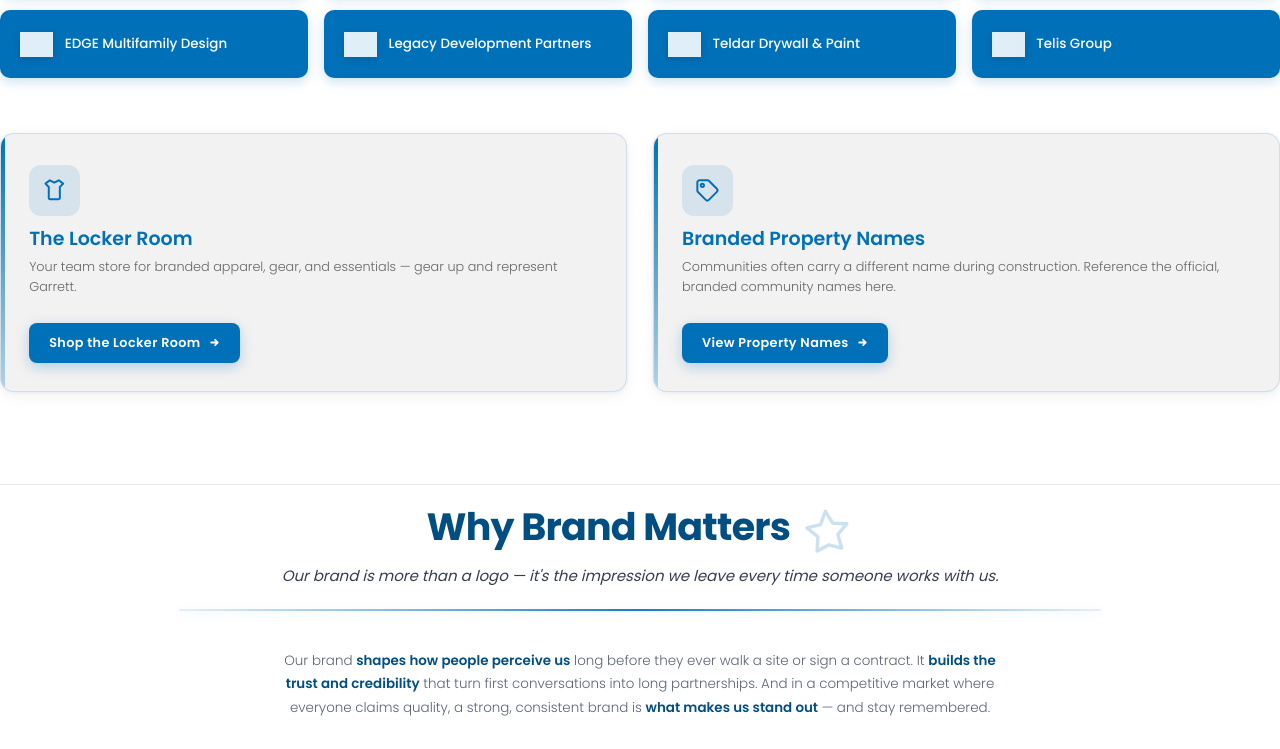
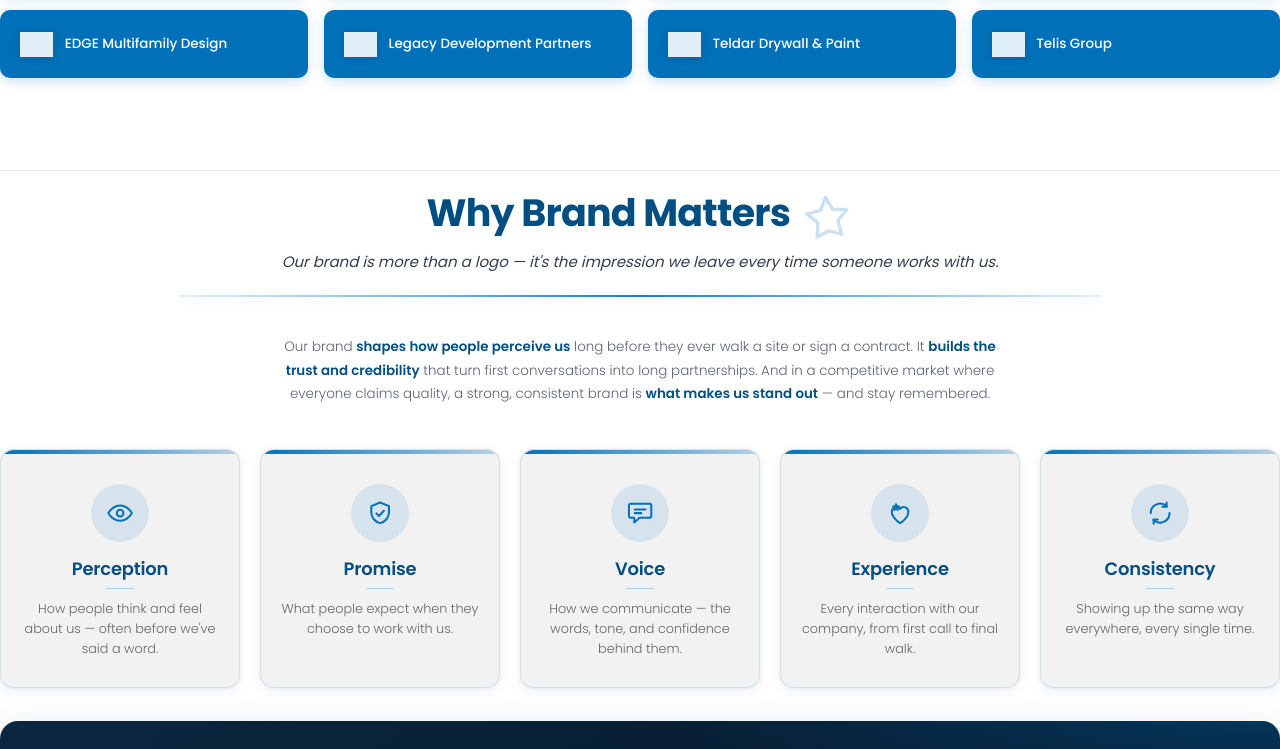
Before and after one commit to thegarrettco/marketing-resources, a plain HTML site: page index.html in a window 1280 px wide. Shown: the part 1820-2569 px from the top of the page. Drawn offline with Linux system fonts and the light colour scheme; grey boxes are pictures that could not be loaded.

Commit message:
Remove quick action cards and update elevator pitch
Removed Locker Room and Branded Property Names cards from the markup while retaining styles for potential future use. Updated elevator pitch content for clarity and conciseness.

```diff
--- a/index.html
+++ b/index.html
@@ -359,7 +359,11 @@ body {
 }
 
 /* ═══════════════════════════════════════════════════════════════════
-   QUICK ACTION CARDS  (Locker Room / Branded Property Names)
+   QUICK ACTION CARDS
+   NOTE: The Locker Room / Branded Property Names cards were removed
+   from the markup. These styles are left in place so a quick card can
+   be dropped back into #marketing-materials later without rebuilding
+   the CSS — see the commented placeholder in that section.
 ═══════════════════════════════════════════════════════════════════ */
 .quick-grid {
   display: grid;
@@ -986,8 +990,7 @@ body {
 
 
 <!-- ═══════════════════════════════════════════════════
-     LOOKING FOR MARKETING MATERIALS?
-     (12 buttons + Locker Room / Branded Property Names cards)
+     LOOKING FOR MARKETING MATERIALS?  (12 buttons)
 ════════════════════════════════════════════════════ -->
 <div class="section" id="marketing-materials">
   <div class="section-head">
@@ -1101,37 +1104,10 @@ body {
 
   </div>
 
-<br>
-  <!-- QUICK CARDS — Locker Room / Branded Property Names (directly under the buttons, no divider) -->
-  <div class="quick-grid two-up materials-cards">
+  <!-- ▼ REMOVED: the "Locker Room" and "Branded Property Names" quick cards
+         used to sit here, inside a <div class="quick-grid two-up materials-cards">.
+         The .quick-* styles are still defined above if a card is ever added back. ▼ -->
 
-    <!-- THE LOCKER ROOM -->
-    <div class="quick-card">
-      <div class="quick-icon">
-        <svg viewBox="0 0 24 24" fill="none" aria-hidden="true"><path d="M8 3l4 2 4-2 4 3-3 3v10a1 1 0 0 1-1 1H8a1 1 0 0 1-1-1V9L4 6l4-3z" stroke-width="1.8" stroke-linejoin="round"/></svg>
-      </div>
-      <div class="quick-label">The Locker Room</div>
-      <p class="quick-sub">Your team store for branded apparel, gear, and essentials — gear up and represent Garrett.</p>
-      <a class="quick-btn" href="https://garrettcomarketplace.com/" target="_blank" rel="noopener">
-        Shop the Locker Room
-        <svg viewBox="0 0 10 10" fill="none"><path d="M2 5h6M5.5 2.5L8 5l-2.5 2.5" stroke="currentColor" stroke-width="1.6" stroke-linecap="round" stroke-linejoin="round"/></svg>
-      </a>
-    </div>
-
-    <!-- BRANDED PROPERTY NAMES -->
-    <div class="quick-card">
-      <div class="quick-icon">
-        <svg viewBox="0 0 24 24" fill="none" aria-hidden="true"><path d="M20.6 13.4l-7.2 7.2a2 2 0 0 1-2.8 0l-7-7A2 2 0 0 1 3 12.2V5a2 2 0 0 1 2-2h7.2a2 2 0 0 1 1.4.6l7 7a2 2 0 0 1 0 2.8z" stroke-width="1.8" stroke-linejoin="round"/><circle cx="7.5" cy="7.5" r="1.5" stroke-width="1.8"/></svg>
-      </div>
-      <div class="quick-label">Branded Property Names</div>
-      <p class="quick-sub">Communities often carry a different name during construction. Reference the official, branded community names here.</p>
-      <a class="quick-btn" href="https://thegarrettco2-my.sharepoint.com/:x:/g/personal/jdunlap_thegarrettco_com/EeFjL1wp_lJHiRIhRdeIjqUBPzTrtXowvcag2aeVu4zaDA?e=50kKuf" target="_blank" rel="noopener">
-        View Property Names
-        <svg viewBox="0 0 10 10" fill="none"><path d="M2 5h6M5.5 2.5L8 5l-2.5 2.5" stroke="currentColor" stroke-width="1.6" stroke-linecap="round" stroke-linejoin="round"/></svg>
-      </a>
-    </div>
-
-  </div>
 </div>
 
 
@@ -1216,8 +1192,9 @@ body {
 
 <!-- ═══════════════════════════════════════════════════
      THE GARRETT CO. ELEVATOR PITCH
-     ▼ The pitch copy lives in .pitch-panel. The three cards below
-       break out the phrases worth memorizing. ▼
+     ▼ The pitch copy lives in .pitch-panel — one lead paragraph
+       (.pitch-open) followed by a single consolidated paragraph.
+       The three cards below break out the phrases worth memorizing. ▼
 ════════════════════════════════════════════════════ -->
 <div class="section" id="elevator-pitch">
   <div class="section-head">
@@ -1235,11 +1212,7 @@ body {
 
     <p class="pitch-open">The Garrett Companies is the <strong>most vertically integrated multifamily developer in America</strong>. For 26 years, we've refined a site-selection strategy that consistently puts us on the best dirt in every market we enter — and we build institutional-quality communities at a cost basis our competitors simply can't touch.</p>
 
-    <p>How? Our construction platform is made up of career multifamily professionals. We leverage national-level subcontractor relationships plus our own internal subbase. When others were paying $1,500 per thousand board feet, we were locked at $350.</p>
-
-    <p>That vertical control — from development through construction to property management — delivers the <strong>highest risk-adjusted returns</strong> for our investors and stakeholders.</p>
-
-    <p>But the real engine is culture. In an industry with 30–40% turnover, we run at 6% — only 3% voluntary. We're a championship team. High accountability, high execution, and a relentless pursuit of excellence. <strong>Tactics win deals. Culture scales companies.</strong> And that's exactly what we're doing.</p>
+    <p>How? A construction platform built of career multifamily professionals, national-level subcontractor relationships, and our own internal subbase — when others were paying $1,500 per thousand board feet, we were locked at $350. That vertical control, from development through construction to property management, delivers the <strong>highest risk-adjusted returns</strong> for our investors and stakeholders. But the real engine is culture: in an industry with 30–40% turnover, we run at 6% — only 3% voluntary. <strong>Tactics win deals. Culture scales companies.</strong></p>
   </div>
 
   <div class="pitch-grid">
```
